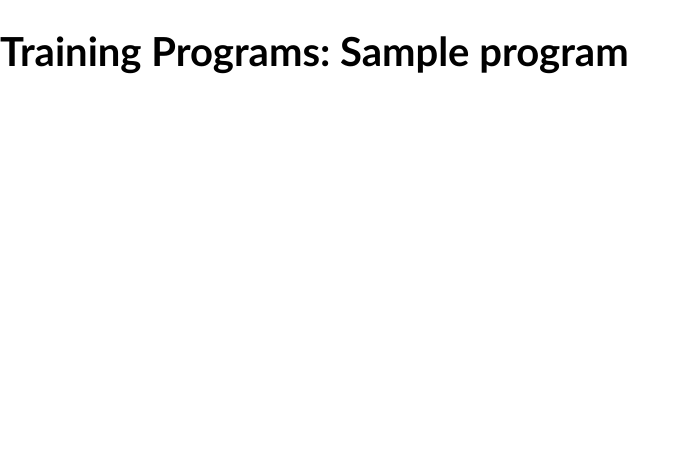
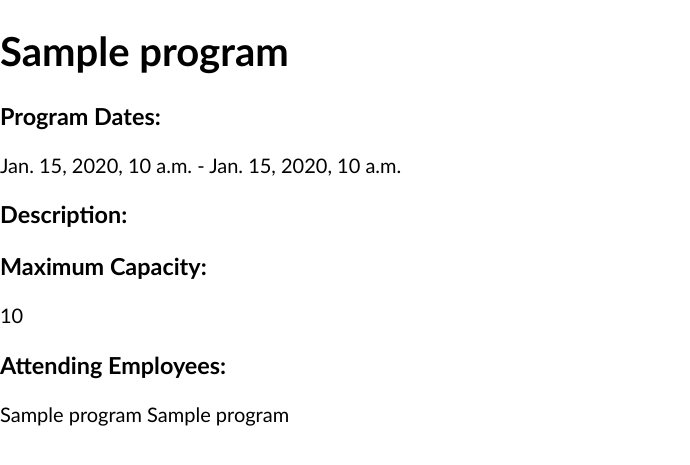
Before and after one commit to nss-cohort-36/bangazon-workforce-mgt-illin-illusionists, a Django app: template hrapp/templates/trainingprograms/detail.html in a window 1280 px wide. Shown: the part 66-531 px from the top of the page, without its empty margins (0-690 px from the left). Run offline with Django 3.2, Linux system fonts and the light colour scheme; the template is opened without the code that fills it: most values are stand-ins (such as "Sample title", 1, 10 or a date in 2020); parts of the project's set-up code (start-up, migrations or seed data) failed here and were passed over.

Commit message:
displaying employees attending each training program as well as the training program details themselves

```diff
--- a/hrapp/templates/trainingprograms/detail.html
+++ b/hrapp/templates/trainingprograms/detail.html
@@ -3,6 +3,16 @@
 
 {% block content %}
 
-<h1>Training Programs: {{ program.title }}</h1>
+<h1>{{ program.title }}</h1>
+<h3>Program Dates:</h3>
+<p>{{program.start_date}} - {{program.end_date}}</p>
+<h3>Description:</h3>
+<p></p>
+<h3>Maximum Capacity:</h3>
+<p>{{program.capacity}}</p>
 
+<h3>Attending Employees:</h3>
+{% if program.employee_first_name %}
+    <p>{{program.employee_first_name}} {{program.employee_last_name}}</p>
+{% endif %}
 {% endblock %}
--- a/hrapp/views/trainingprograms/details.py
+++ b/hrapp/views/trainingprograms/details.py
@@ -2,6 +2,8 @@ import sqlite3
 from django.shortcuts import redirect, render, reverse
 from hrapp.models import TrainingProgram
 from ..connection import Connection
+
+
 
 def get_training_program(program_id):
     with sqlite3.connect(Connection.db_path) as conn:
@@ -14,8 +16,8 @@ def get_training_program(program_id):
         tp.start_date,
         tp.end_date,
         tp.capacity,
-        e.first_name,
-        e.last_name
+        e.first_name as employee_first_name,
+        e.last_name as employee_last_name
         FROM hrapp_trainingprogram tp
         LEFT JOIN hrapp_trainingprogramemployee tpe
         ON tp.id = tpe.training_program_id
```
